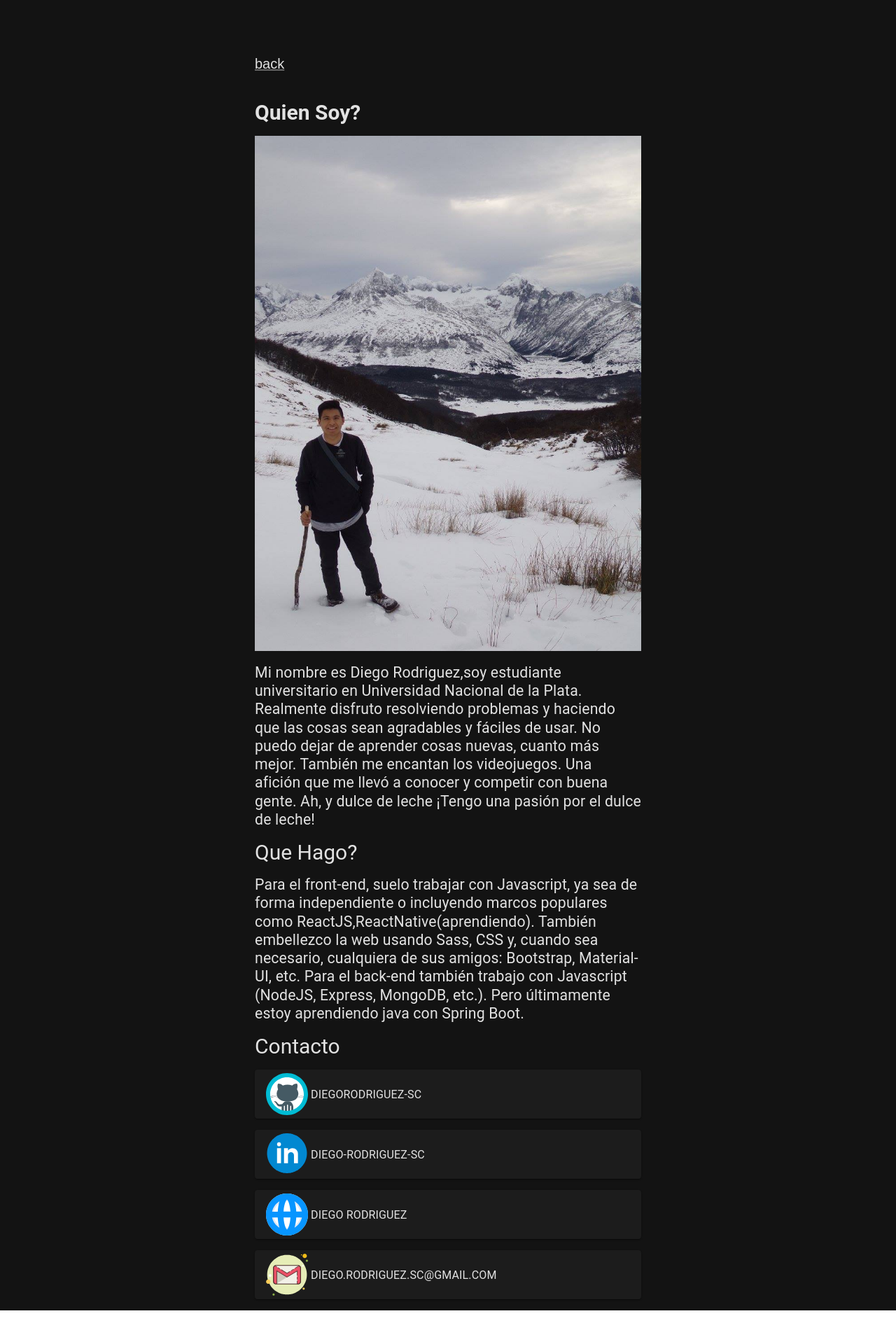
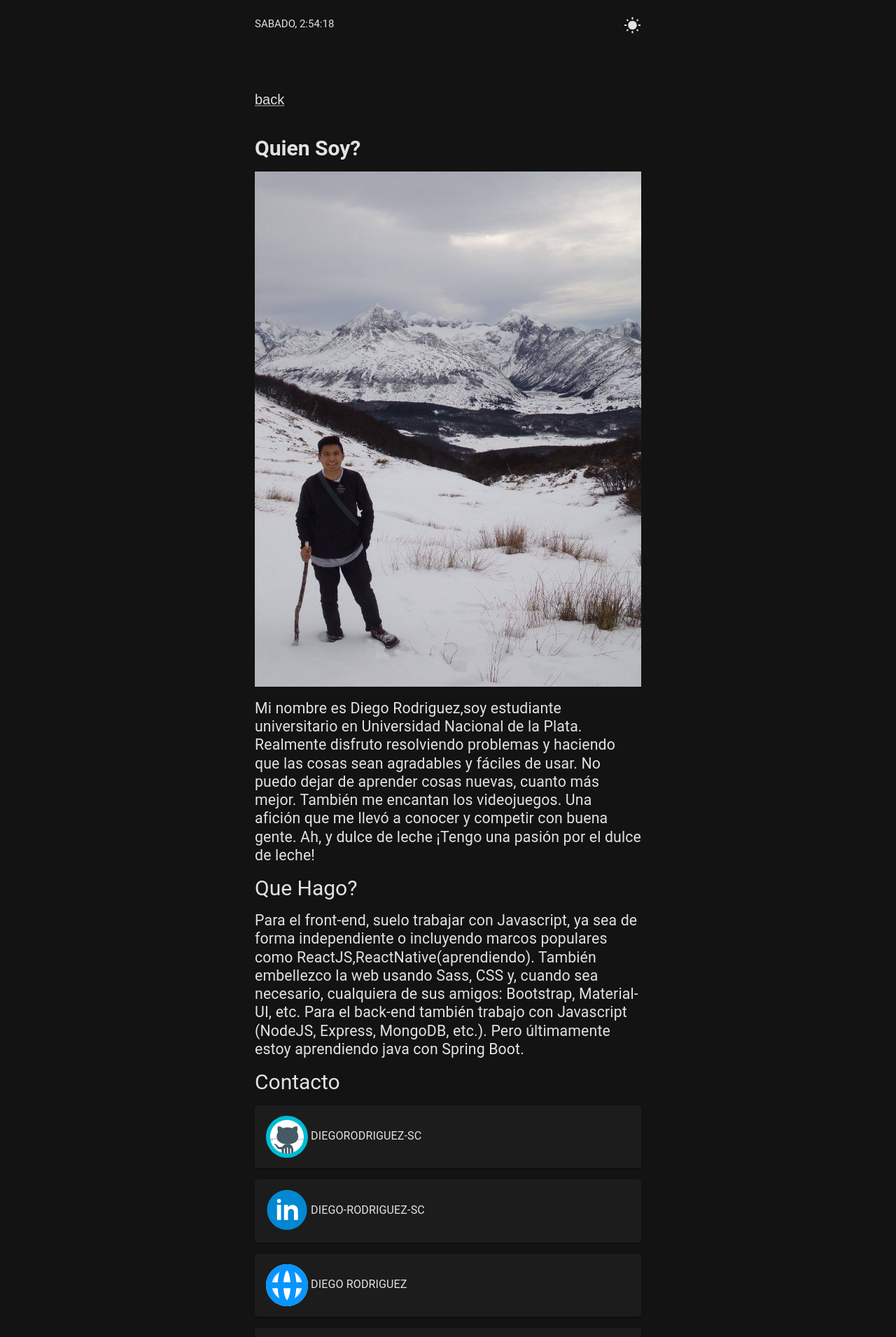
Before and after one commit to DiegoRodriguez-sc/portafolio-DR, a React (Create React App) app: page /about in a window 1280 px wide. Shown: the top 1910 px of the page at 70% size. Before the commit the page ends 1872 px from the top, so only its background shows below. Built offline with nearby package versions, Linux system fonts and the light colour scheme.

Commit message:
navbar added

```diff
--- a/package.json
+++ b/package.json
@@ -10,7 +10,6 @@
     "@testing-library/jest-dom": "^5.16.1",
     "@testing-library/react": "^12.1.2",
     "@testing-library/user-event": "^13.5.0",
-    "phosphor-react": "^1.4.0",
     "react": "^17.0.2",
     "react-dom": "^17.0.2",
     "react-router-dom": "^6.2.1",
--- /dev/null
+++ b/src/components/Navbar.js
@@ -0,0 +1,45 @@
+import React, { useState } from "react";
+import WbSunnyIcon from "@mui/icons-material/WbSunny";
+import DarkModeIcon from '@mui/icons-material/DarkMode';
+import { Box, Container, Typography } from "@mui/material";
+
+const NavBar = () => {
+  const [theme, setTheme] = useState(true);
+  const mydate = new Date(),
+    day = mydate.getDay();
+
+  const dayArray = [
+    "DOMINGO,",
+    "LUNES,",
+    "MARTES,",
+    "MIERCOLES,",
+    "JUEVES,",
+    "VIERNES,",
+    "SABADO,",
+  ];
+
+  let time = dayArray[day] + " " + mydate.toLocaleTimeString().slice(0, -3);
+
+  const handleTheme = () => {
+     setTheme(!theme);
+  }
+  return (
+    <Container maxWidth="sm" sx={{ pt: 3 }}>
+      <Box
+        sx={{ width: "100%", display: "flex", justifyContent: "space-between" }}
+      >
+        <Typography variant="h5">{time}</Typography>
+
+        <Box component="div" sx={{ cursor: "pointer" }} onClick={handleTheme}>
+           {
+            theme
+              ? (<WbSunnyIcon style={{ fontSize: 25 }} />)
+              : (<DarkModeIcon style={{ fontSize: 25 }} />)
+           }
+        </Box>
+      </Box>
+    </Container>
+  );
+};
+
+export default NavBar;
--- a/src/pages/AboutScreen.js
+++ b/src/pages/AboutScreen.js
@@ -66,7 +66,7 @@ const AboutScreen = () => {
         </Typography>
         <Typography variant="h3">Contacto</Typography>
          <Box mb={2} />
-         <Paper sx={{height:70, bgcolor:"#1C1C1C", color:"#E2E2E2", display:"flex", justifyContent:"flex-start"}}>
+         <Paper sx={{height:90, bgcolor:"#1C1C1C", color:"#E2E2E2", display:"flex", justifyContent:"flex-start"}}>
          <Box sx={{display:"flex"}}>
          <Box
           marginLeft={2}
@@ -75,13 +75,13 @@ const AboutScreen = () => {
           alt={"logo email"}
           src={github}
         />
-          <Typography sx={{lineHeight:4.5, textTransform:"uppercase", fontSize:"2vh",marginLeft:.5}}>
+          <Typography sx={{lineHeight:5.5, textTransform:"uppercase", fontSize:"2vh",marginLeft:.5}}>
             DiegoRodriguez-sc
           </Typography>
          </Box>
          </Paper>
          <Box mb={2} />
-         <Paper sx={{height:70, bgcolor:"#1C1C1C", color:"#E2E2E2", display:"flex", justifyContent:"flex-start"}}>
+         <Paper sx={{height:90, bgcolor:"#1C1C1C", color:"#E2E2E2", display:"flex", justifyContent:"flex-start"}}>
          <Box sx={{display:"flex"}}>
          <Box
           marginLeft={2}
@@ -90,13 +90,13 @@ const AboutScreen = () => {
           alt={"logo email"}
           src={linkedin}
         />
-          <Typography sx={{lineHeight:4.5, textTransform:"uppercase", fontSize:"2vh",marginLeft:.5}}>
+          <Typography sx={{lineHeight:5.5, textTransform:"uppercase", fontSize:"2vh",marginLeft:.5}}>
             Diego-Rodriguez-sc
           </Typography>
          </Box>
          </Paper>
          <Box mb={2} />
-         <Paper sx={{height:70, bgcolor:"#1C1C1C", color:"#E2E2E2", display:"flex", justifyContent:"flex-start"}}>
+         <Paper sx={{height:90, bgcolor:"#1C1C1C", color:"#E2E2E2", display:"flex", justifyContent:"flex-start"}}>
          <Box sx={{display:"flex"}}>
          <Box
           marginLeft={2}
@@ -105,13 +105,13 @@ const AboutScreen = () => {
           alt={"logo email"}
           src={web}
         />
-          <Typography sx={{lineHeight:4.5, textTransform:"uppercase", fontSize:"2vh",marginLeft:.5}}>
+          <Typography sx={{lineHeight:5.5, textTransform:"uppercase", fontSize:"2vh",marginLeft:.5}}>
             Diego Rodriguez
           </Typography>
          </Box>
          </Paper>
          <Box mb={2} />
-         <Paper sx={{height:70, bgcolor:"#1C1C1C", color:"#E2E2E2", display:"flex", justifyContent:"flex-start"}}>
+         <Paper sx={{height:90, bgcolor:"#1C1C1C", color:"#E2E2E2", display:"flex", justifyContent:"flex-start"}}>
          <Box sx={{display:"flex"}}>
          <Box
           marginLeft={2}
@@ -120,7 +120,7 @@ const AboutScreen = () => {
           alt={"logo email"}
           src={gmail}
         />
-          <Typography sx={{lineHeight:4.5, textTransform:"uppercase", fontSize:"2vh",marginLeft:.5}}>
+          <Typography sx={{lineHeight:5.5, textTransform:"uppercase", fontSize:"2vh",marginLeft:.5}}>
             Diego.Rodriguez.sc@gmail.com
           </Typography>
          </Box>
--- a/src/pages/HomeScreen.js
+++ b/src/pages/HomeScreen.js
@@ -15,11 +15,8 @@ const HomeScreen = () => {
     <Container
       maxWidth="sm"
       sx={{
-        height:"100vh",
-        backgroundColor:"#131313",
-        color:"#E2E2E2",
+        height:"95.1vh",
         display: "flex",
-        justifyContent: "center",
         alignItems: "center",
       }}
     >
--- a/src/routes/AppRoute.js
+++ b/src/routes/AppRoute.js
@@ -4,11 +4,13 @@ import { BrowserRouter, Route, Routes } from "react-router-dom";
 import AboutScreen from "../pages/AboutScreen";
 import HomeScreen from "../pages/HomeScreen";
 import ProjectScreen from "../pages/ProjectScreen";
+import NavBar from "../components/Navbar";
 
 const AppRoute = () => {
   return (
     <BrowserRouter>
       <Box sx={{ backgroundColor: "#131313", color:"#E2E2E2" ,maxWidth: "100vw" }}>
+      <NavBar />
         <Routes>
           <Route path="/about" element={<AboutScreen />} />
           <Route path="/projects" element={<ProjectScreen />} />
```
Also changed, not shown: 1 other file (tests, documents, lock files or other folders).
